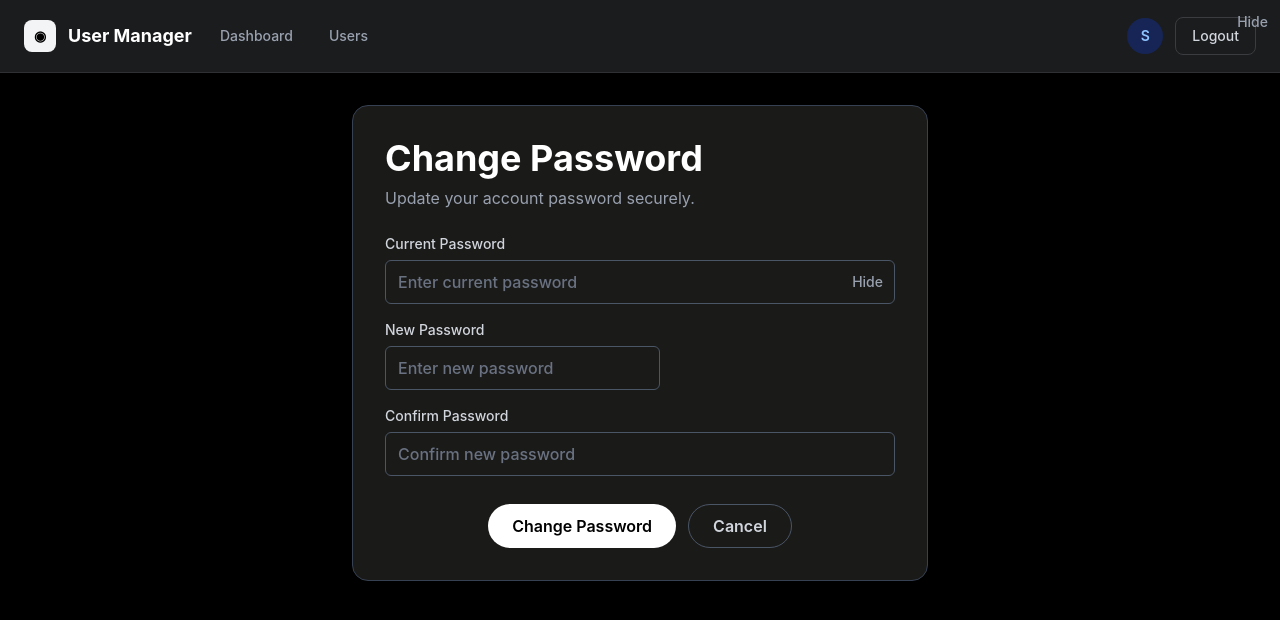
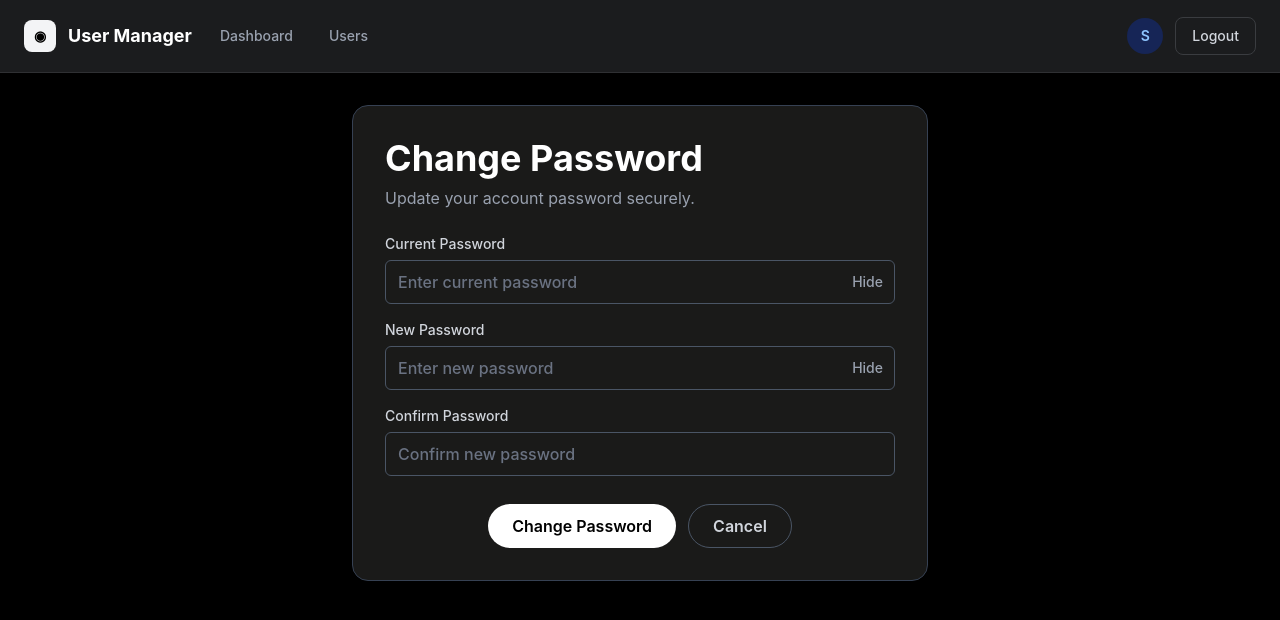
Before and after one commit to Fouzzan/user-admin-management-system, a React (Vite) app: page /account/password in a window 1280 px wide. Shown: the top 620 px of the page. Built offline with nearby package versions, Linux system fonts and the light colour scheme; sample sign-in values are in the browser's storage.

Commit message:
Added .env , server etc

```diff
--- a/package.json
+++ b/package.json
@@ -7,7 +7,8 @@
     "dev": "vite",
     "build": "vite build",
     "lint": "eslint .",
-    "preview": "vite preview"
+    "preview": "vite preview",
+    "server": "json-server --watch db.json --port 3001"
   },
   "dependencies": {
     "@reduxjs/toolkit": "^2.12.0",
--- a/src/pages/user/ChangePassword.jsx
+++ b/src/pages/user/ChangePassword.jsx
@@ -13,6 +13,8 @@ function ChangePassword() {
     const [error, setError] = useState('');
     const [success, setSuccess] = useState('');
     const [showPassword, setShowPassword] = useState(false);
+    const [showNewPassword, setShowNewPassword] = useState(false);
+    const [showConfirmPassword, setShowConfirmPassword] = useState(false);
 
 
     const dispatch = useDispatch();
@@ -110,10 +112,10 @@ function ChangePassword() {
                     <label className="grid gap-1.5 text-left text-sm font-medium text-gray-300">
                         New Password
 
-                        <div>
+                        <div className='relative'>
                             <input
                             type="password"
-                            className="min-h-11 rounded-md border border-gray-600 bg-[#1A1A19] px-3 py-2 text-base text-white outline-none placeholder:text-gray-500 focus:border-white focus:ring-1 focus:ring-white"
+                            className="min-h-11 w-full rounded-md border border-gray-600 bg-[#1A1A19] px-3 py-2 text-base text-white outline-none placeholder:text-gray-500 focus:border-white focus:ring-1 focus:ring-white"
                             placeholder="Enter new password"
                             value={newPassword}
                             onChange={(e) =>
```
Also changed, not shown: vercel.json (added), 1 other file (tests, documents, lock files or other folders).
